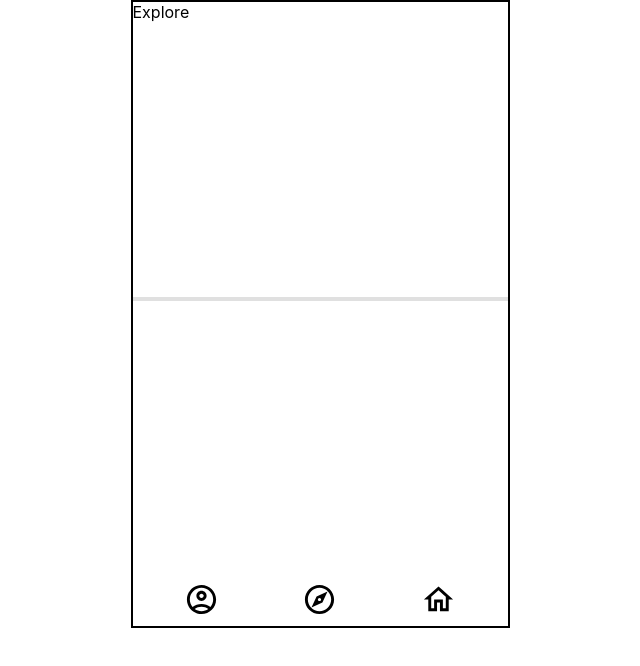
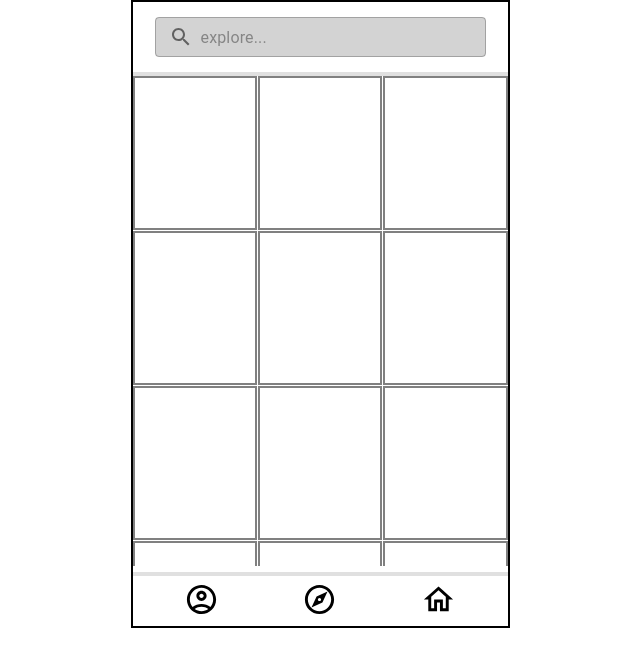
Before and after one commit to koroush-97/mini-insta1, a React (Create React App) app: page /explore in a window 1280 px wide. Shown: the top 666 px of the page, without its empty margins (320-960 px from the left). Built offline with nearby package versions, Linux system fonts and the light colour scheme; the HTML template or start-up script is replaced by a standard one.

Commit message:
design was done

```diff
--- a/src/components/MainPosts/MainPosts.css
+++ b/src/components/MainPosts/MainPosts.css
@@ -56,7 +56,7 @@ cursor: pointer;
     display: grid;
     grid-template-columns: auto;
     grid-template-rows: 350px;
-    border: 5px solid red;
+    border: 2px solid gray;
 }
 
 /* main-posts-descriptions */
--- a/src/components/MainPosts/MainPosts.jsx
+++ b/src/components/MainPosts/MainPosts.jsx
@@ -22,7 +22,7 @@ export default function MainPosts() {
       </Box>
 
       <Box className="posts-media">
-        media
+
       </Box>
 
     {/* main-posts-descriptions */ }
--- /dev/null
+++ b/src/components/searchexplore/Searchexplore.css
@@ -0,0 +1,7 @@
+.SearchBox{
+    display: flex;
+    height: 40px;
+    padding: 15px;
+    justify-content: space-around;
+    align-items: center;
+}
--- /dev/null
+++ b/src/components/searchexplore/Searchexplore.jsx
@@ -0,0 +1,36 @@
+import React from 'react'
+import './Searchexplore.css'
+import { Box, TextField, InputAdornment } from "@mui/material";
+import SearchIcon from "@mui/icons-material/Search";
+import FavoriteBorder from '@mui/icons-material/FavoriteBorder';
+
+
+export default function Searchexplore() {
+  return (
+    <div className="SearchBox">
+    <Box sx={{ flex: "12",  padding: "7px" , height: "40px" }}>
+      <TextField
+      variant="outlined"
+      placeholder="explore..."
+      fullWidth
+      InputProps={{
+        startAdornment: (
+          <InputAdornment position="start">
+            <SearchIcon />
+          </InputAdornment>
+        ),
+       }}
+
+      sx={{
+        height: '100%', // ارتفاع TextField به اندازه والد
+        '& .MuiOutlinedInput-root': {
+          height: '100%', // ارتفاع قسمت داخلی
+          backgroundColor : "lightgray"
+        },
+      }}
+      />
+    </Box>
+
+  </div>
+  )
+}
--- /dev/null
+++ b/src/pages/Explore/Explore.css
@@ -0,0 +1,20 @@
+
+
+.Explore-main-container {
+    flex: 1;
+    display: flex;
+    flex-direction: column;
+}
+
+.explore-posts-container {
+    max-height: 490px;
+    overflow-y: scroll;
+    display: grid;
+    grid-template-columns: repeat(3, 1fr);
+    gap: 1px;
+}
+
+.gridPostes, .gridPostes-2 {
+ border: 2px solid gray;
+    height: 150px;
+}
--- a/src/pages/Explore/Explore.js
+++ b/src/pages/Explore/Explore.js
@@ -1,7 +1,37 @@
 import React from 'react'
-
+import './Explore.css'
+import { Box, Divider } from '@mui/material'
+import Searchexplore from '../../components/searchexplore/Searchexplore'
 export default function Explore() {
   return (
-    <div>Explore</div>
+    <div className='Explore-main-container'>
+      <Searchexplore/>
+      <Divider sx={{ borderWidth: "2px" }} />
+      <Box className='explore-posts-container'>
+
+
+      <Box className='gridPostes' ></Box>
+      <Box className='gridPostes' ></Box>
+      <Box className='gridPostes' ></Box>
+      <Box className='gridPostes' ></Box>
+      <Box className='gridPostes' ></Box>
+      <Box className='gridPostes' ></Box>
+      <Box className='gridPostes' ></Box>
+      <Box className='gridPostes' ></Box>
+      <Box className='gridPostes' ></Box>
+
+
+      <Box className='gridPostes-2' ></Box>
+      <Box className='gridPostes-2' ></Box>
+      <Box className='gridPostes-2' ></Box>
+      <Box className='gridPostes-2' ></Box>
+      <Box className='gridPostes-2' ></Box>
+      <Box className='gridPostes-2' ></Box>
+      <Box className='gridPostes-2' ></Box>
+      <Box className='gridPostes-2' ></Box>
+      <Box className='gridPostes-2' ></Box>
+
+    </Box>
+    </div>
   )
 }
```
